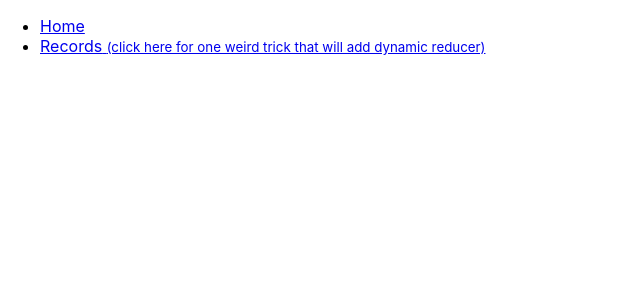
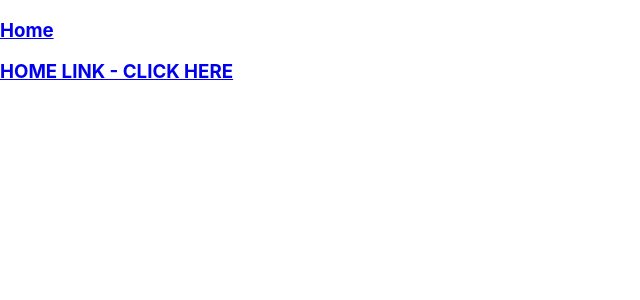
Before and after one commit to ubaidhussain-dev/dynamic-redux, a React (Create React App) app: page / in a window 1280 px wide. Shown: the top 300 px of the page, without its empty margins (0-640 px from the left). Built offline with nearby package versions, Linux system fonts and the light colour scheme.

Commit message:
completed dynamic reducer creation

```diff
--- a/src/App.js
+++ b/src/App.js
@@ -6,23 +6,18 @@ function App(props) {
   return (
     <BrowserRouter>
       <Fragment>
-        <nav>
-          <ul>
-            <li>
-              <Link to="/">Home</Link>
-            </li>
-            <li>
-              <Link to="/records">
-                Records{" "}
-                <small>
-                  (click here for one weird trick that will add dynamic reducer)
-                </small>
-              </Link>
-            </li>
-          </ul>
-        </nav>
+        <h3>
+          <Link to="/">Home</Link>
+        </h3>
+        <h3>
+          <Link to="/home">
+            <p>HOME LINK - CLICK HERE</p>
+          </Link>
+        </h3>
 
-        <Route path="/home" component={Home} />
+        <Route exact path="/home">
+          <Home store={props.store} />
+        </Route>
       </Fragment>
     </BrowserRouter>
   );
--- a/src/home.js
+++ b/src/home.js
@@ -1,6 +1,6 @@
 import logo from "./logo.svg";
 import "./App.css";
-import { withReducer } from "./withReducer";
+import withReducer from "./withReducer";
 
 const Home = () => {
   return (
--- a/src/index.js
+++ b/src/index.js
@@ -10,7 +10,7 @@ const store = initializeStore();
 
 ReactDOM.render(
   <Provider store={store}>
-    <App />
+    <App store={store} />
   </Provider>,
   document.getElementById("root")
 );
--- a/src/withReducer.js
+++ b/src/withReducer.js
@@ -1,33 +1,22 @@
 import React from "react";
 import { object } from "prop-types";
+import { ReactReduxContext } from "react-redux";
 
-/**
- * HOC for adding dynamic reducers to the global store.
- *
- * Typical usage:
- *   export default withReducer('myComponent', reducer)(MyComponent)
- *
- * Thoughts:
- *   This uses Context which has all of the warnings in the React
- *   docs to not use, but it's still documented and works here.
- *   If context seems like a bad idea, I *think* you could instead
- *   use react-redux.connect here instead. Once connected, this
- *   HOC would have access to store as a prop. Once you have
- *   access to store, you have access to injectReducer. That's the
- *   main goal, get access to the store object.
- */
 const withReducer = (key, reducer) => (WrappedComponent) => {
-  const Extended = (props, context) => {
-    // Here's where we add the new reducer.
-    // See initilizeStore for details on how this works.
-    context.store.injectReducer(key, reducer);
-
-    // Now just give back the original component as-is.
-    return <WrappedComponent {...props} />;
+  const Extended = (props) => {
+    console.log("ReactReduxContext", ReactReduxContext);
+    return (
+      <>
+        <ReactReduxContext.Consumer>
+          {({ store }) => {
+            store.injectReducer(key, reducer);
+          }}
+        </ReactReduxContext.Consumer>
+        <WrappedComponent {...props} />
+      </>
+    );
   };
 
-  // To use context, you must define contextTypes
-  // https://reactjs.org/docs/context.html
   Extended.contextTypes = {
     store: object,
   };
@@ -35,4 +24,4 @@ const withReducer = (key, reducer) => (WrappedComponent) => {
   return Extended;
 };
 
-export { withReducer };
+export default withReducer;
```
Also changed, not shown: src/Routes.js (deleted, +0 -25 lines), src/initializeStore.js (+1 -16 lines).
